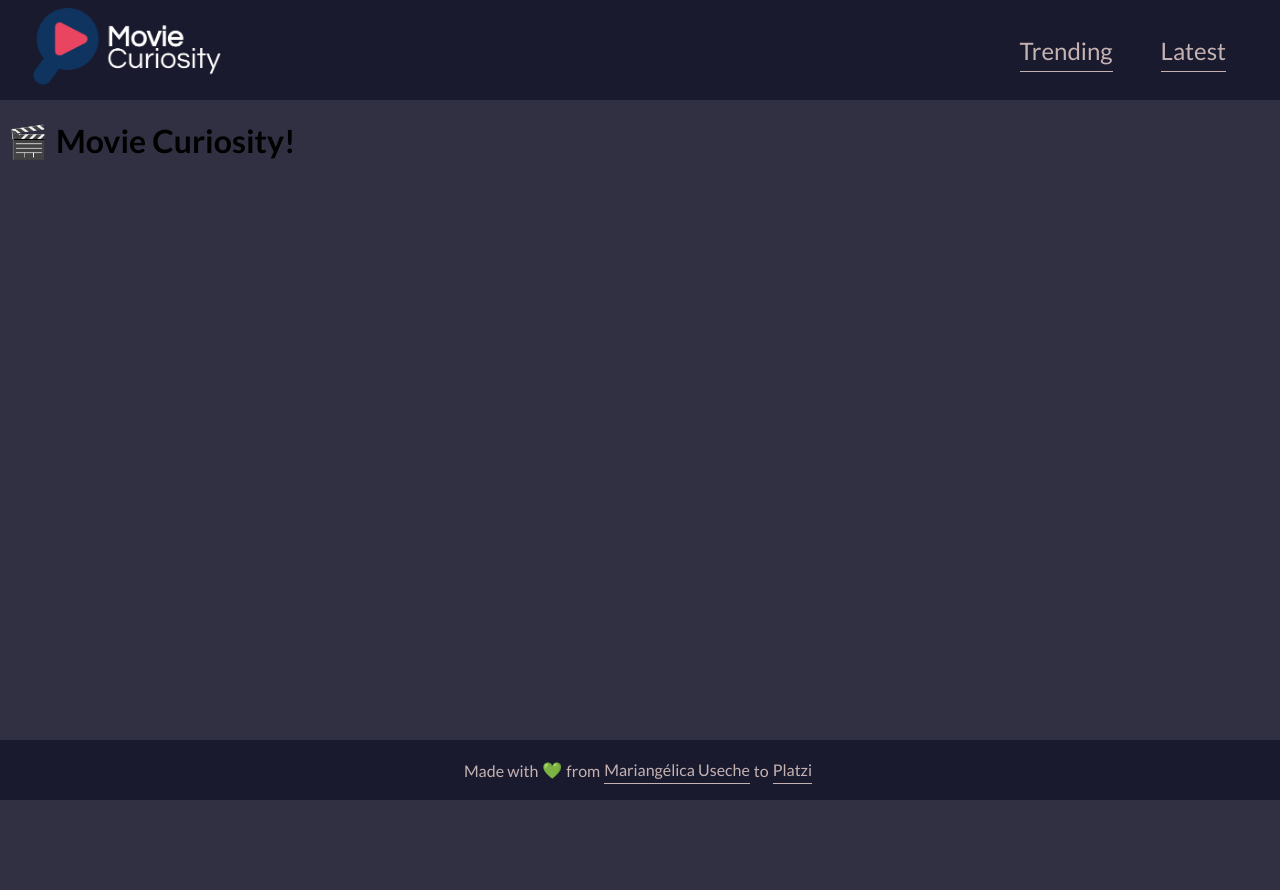
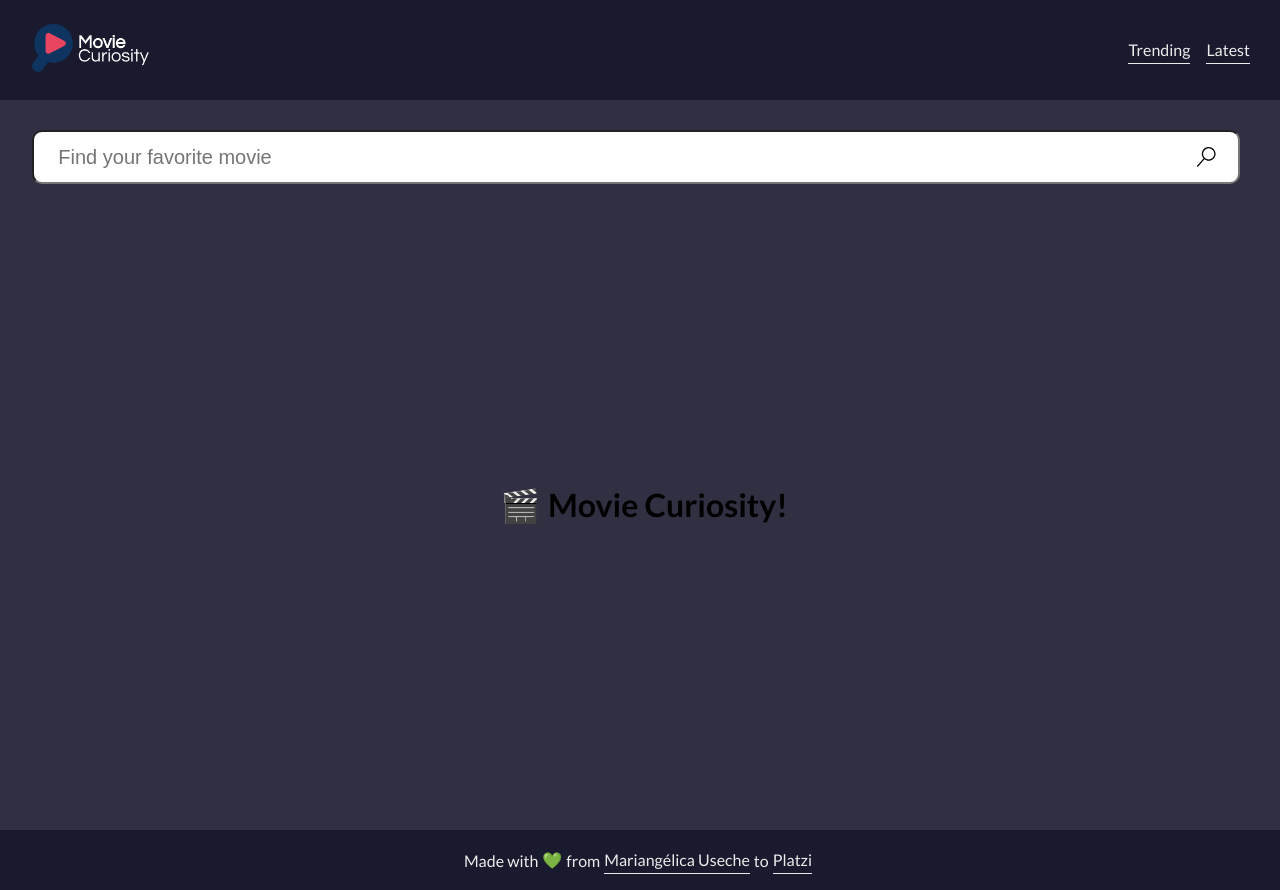
Before and after one commit to musartedev/mus-movie-curiosity, a React app: page / in a window 1280 px wide. Before the commit the page ends 800 px from the top, so only its background shows below. Built offline with nearby package versions, Linux system fonts and the light colour scheme; the HTML template or start-up script is replaced by a standard one.

Commit message:
Add SearchBox component

```diff
--- /dev/null
+++ b/src/frontend/components/Layout/SearchBox/index.jsx
@@ -0,0 +1,17 @@
+import React from 'react';
+import { VscSearch } from 'react-icons/vsc';
+
+import '../../../styles/components/Layout/SearchBox.styl';
+
+const SearchBox = () => {
+  return (
+    <section className="search-box container">
+      <input type="text" placeholder="Find your favorite movie" />
+      <VscSearch size={20} />
+    </section>
+  );
+};
+
+SearchBox.propTypes = {};
+
+export default SearchBox;
--- a/src/frontend/components/Layout/index.jsx
+++ b/src/frontend/components/Layout/index.jsx
@@ -1,5 +1,6 @@
 import React from 'react';
 import Header from './Header';
+import SearchBox from './SearchBox';
 import Footer from './Footer';
 
 import '../../styles/components/Layout/index.styl';
@@ -8,7 +9,8 @@ const Layout = ({ children }) => {
   return (
     <div className="Layout">
       <Header />
-      <div>{children}</div>
+      <SearchBox />
+      <div className="container">{children}</div>
       <Footer />
     </div>
   );
--- a/src/frontend/styles/components/Layout/Header.styl
+++ b/src/frontend/styles/components/Layout/Header.styl
@@ -1,4 +1,3 @@
-
 @import '../variables.styl'
 
 .Header
@@ -11,12 +10,8 @@
   font-size 1em
 
   &__brand
-    align-self center
     img
-      height 80px
+      height 50px
 
   &__nav
     justify-self end
-
-  @media (min-width $device-md)
-    font-size 1.5em
--- /dev/null
+++ b/src/frontend/styles/components/Layout/SearchBox.styl
@@ -0,0 +1,25 @@
+@import '../variables.styl'
+
+.search-box
+  position relative
+  width 95%
+  padding 0 2.5%
+
+  input
+    width 95%
+    height 50px
+    padding 0 2%
+    border-radius $default-radius
+
+    &:focus
+      outline 1px solid $secondary
+
+  svg
+    position absolute
+    right 5%
+    top 50%
+    transform translateY(-50%)
+
+  @media (min-width $device-md)
+    input
+      font-size 1.25em
--- a/src/frontend/styles/components/Layout/index.styl
+++ b/src/frontend/styles/components/Layout/index.styl
@@ -1,3 +1,11 @@
+
+@import '../variables.styl'
+
 .Layout
   display grid
-  grid-template-rows 100px calc(100vh - 160px) 60px
+  grid-template-rows 100px 50px calc(100vh - 210px) 60px
+  grid-gap $layout-padding
+
+  .container
+    max-width $max-width
+    margin auto
--- a/src/frontend/styles/components/common/NavList.styl
+++ b/src/frontend/styles/components/common/NavList.styl
@@ -2,9 +2,14 @@
 
 .nav-list
   height 100%
+  .nav-list__item
+    margin-left 0
+    margin-right 1em
+
   &--horizontal
     ul
       display flex
 
-  .nav-list__item
-    padding 1em
+    .nav-list__item
+        margin-left 1em
+        margin-right 0
--- a/src/frontend/styles/components/variables.styl
+++ b/src/frontend/styles/components/variables.styl
@@ -6,10 +6,13 @@ $body-font = 'Lato', sans-serif
 $primary = #0f3460
 $secondary = #e94560
 $background = #1a1a2e
-$white = #c5b3b3
+$white = #ecebeb
 
 // Sizing
 $max-width = 1282px
+
+// Radius
+$default-radius = 10px
 
 // Spacing
 $layout-padding = 30px
```
